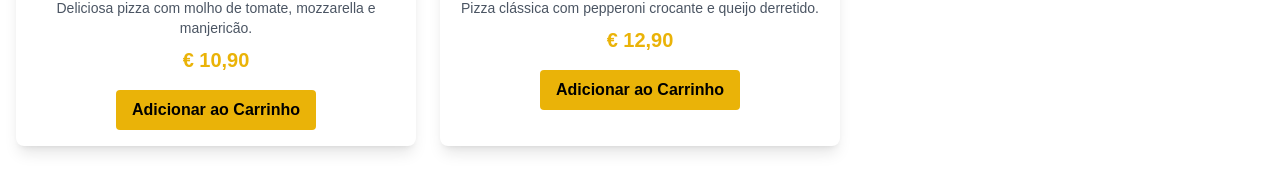
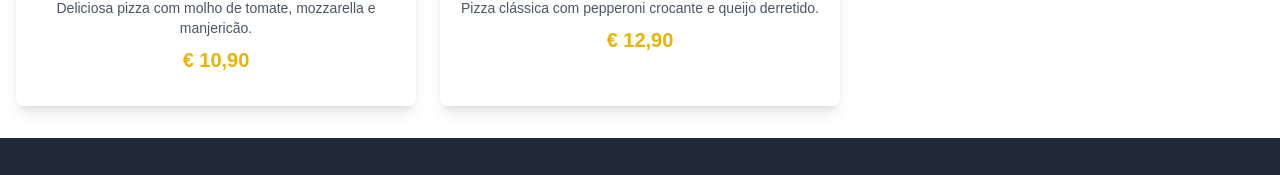
Before and after one commit to Kleiton-Metzger/rr_pizza, a Next.js app: page /menu in a window 1280 px wide. Shown: the part 498-673 px from the top of the page. Built offline with nearby package versions, Linux system fonts and the light colour scheme.

Commit message:
Refactor Footer component to remove unused import

```diff
--- a/src/app/menu/page.tsx
+++ b/src/app/menu/page.tsx
@@ -98,9 +98,7 @@ const Menu: React.FC = () => {
             <h2 className="text-2xl font-bold mb-2">{item.name}</h2>
             <p className="text-sm text-gray-600 mb-2">{item.description}</p>
             <p className="text-xl text-yellow-500 font-bold mb-4">{item.price}</p>
-            <button className="px-4 py-2 bg-yellow-500 text-black font-semibold rounded hover:bg-yellow-400 transition-all duration-300">
-              Adicionar ao Carrinho
-            </button>
+
           </div>
         ))}
       </div>
--- a/src/components/Footer.tsx
+++ b/src/components/Footer.tsx
@@ -2,7 +2,7 @@ import React from 'react';
 import {
   FaFacebookF,
   FaInstagram,
-  FaTwitter,
+
 } from "react-icons/fa";
 import {
   MdLocationOn,
```
Also changed, not shown: 1 other file (tests, documents, lock files or other folders).
